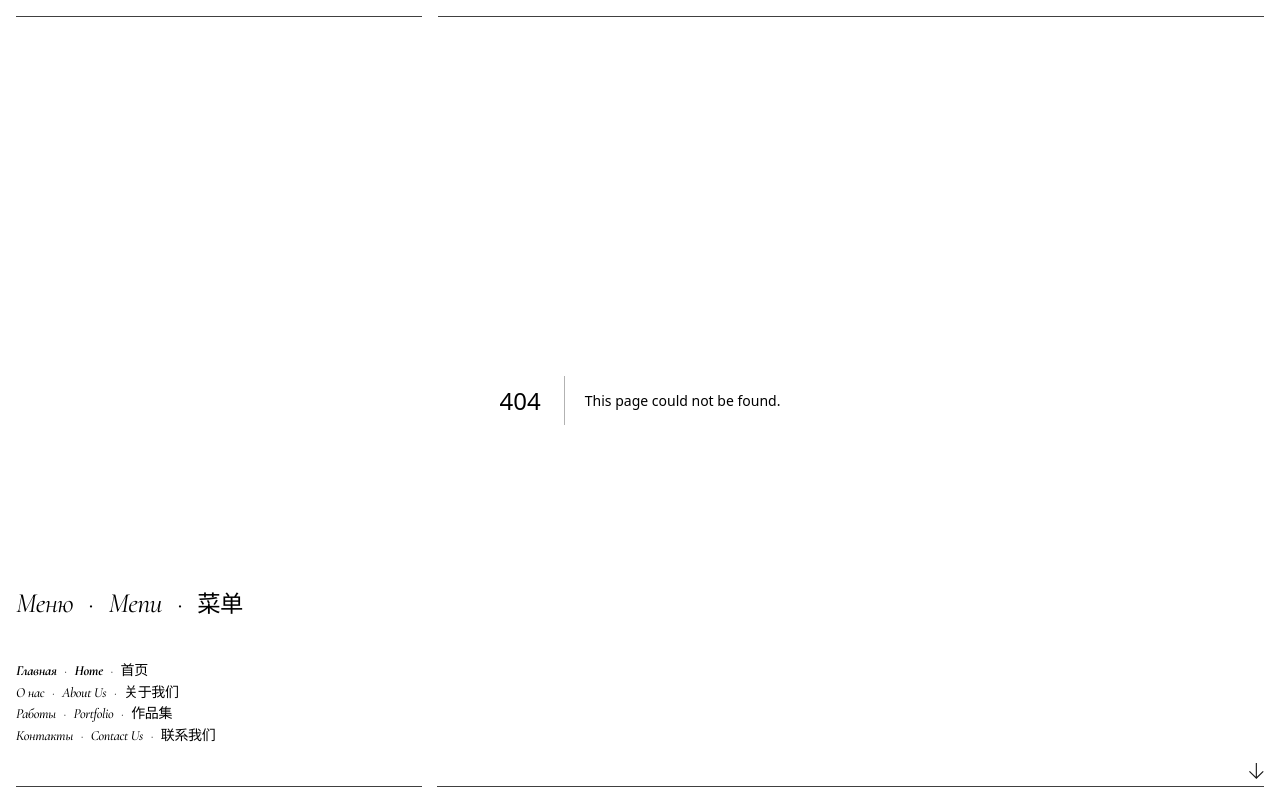
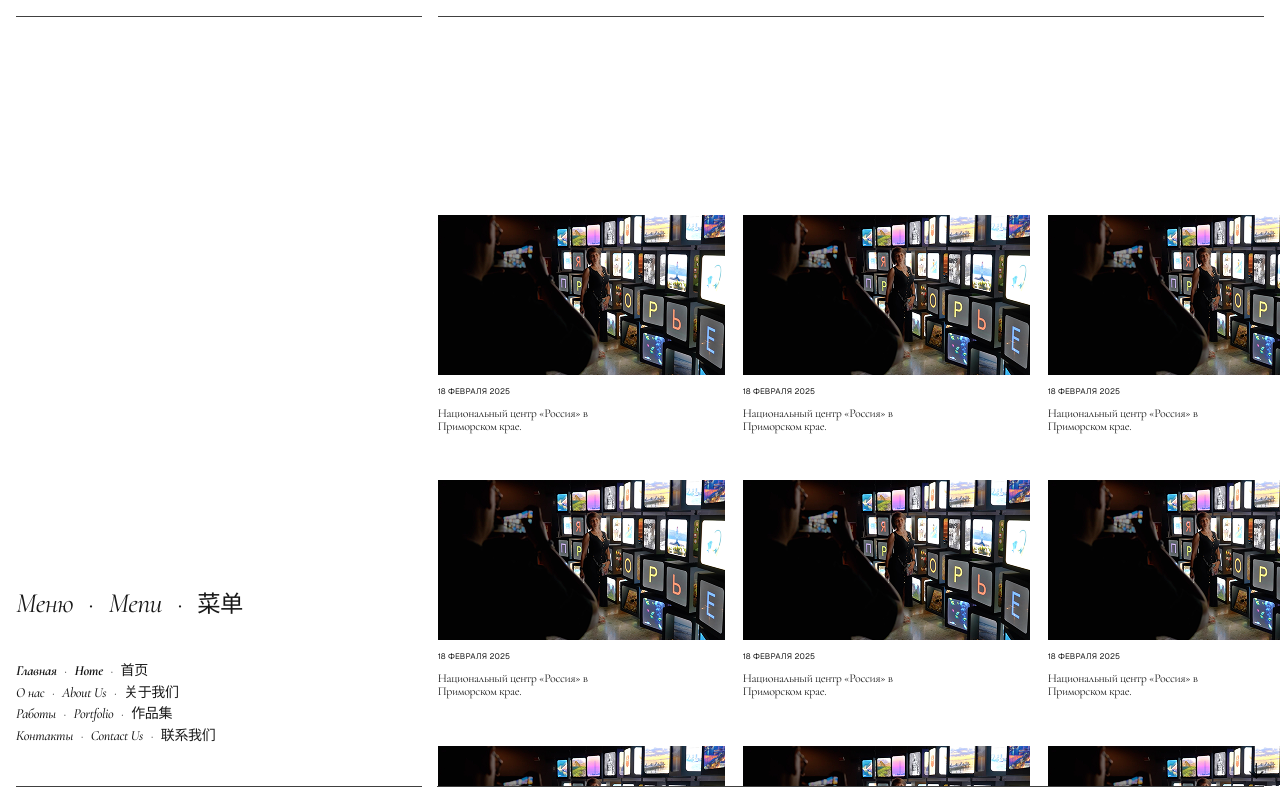
Before and after one commit to Ts0ym/CtrlLanding, a Next.js app: page /CtrlLanding/ in a window 1280 px wide. Before the commit this address had no page. Shown: the top 798 px of the page. Built offline with nearby package versions, Linux system fonts and the light colour scheme.

Commit message:
changed config

```diff
--- a/next.config.mjs
+++ b/next.config.mjs
@@ -4,8 +4,8 @@
 const nextConfig = {
   output: "export",
   distDir: "output",
-  basePath: "",
-  assetPrefix: "",
+  basePath: "/CtrlLanding",
+  assetPrefix: "/CtrlLanding/",
   images: {
     unoptimized: true,
   },
--- a/src/app/layout.js
+++ b/src/app/layout.js
@@ -56,7 +56,7 @@ const notoSc = Noto_Sans_SC({
 });
 
 export const metadata = {
-  title: "Create Next App",
+  title: "Ctrl.",
   description: "Generated by create next app",
 };
 
@@ -78,7 +78,6 @@ export default function RootLayout({ children }) {
         <PortfolioAnimations />
 
         <div className={styles.shell}>
-          {/* Fixed header/footer outlines (as in Figma) */}
           <div className={styles.headerBg} aria-hidden="true" />
           <div className={styles.footerBg} aria-hidden="true" />
           <div
```
